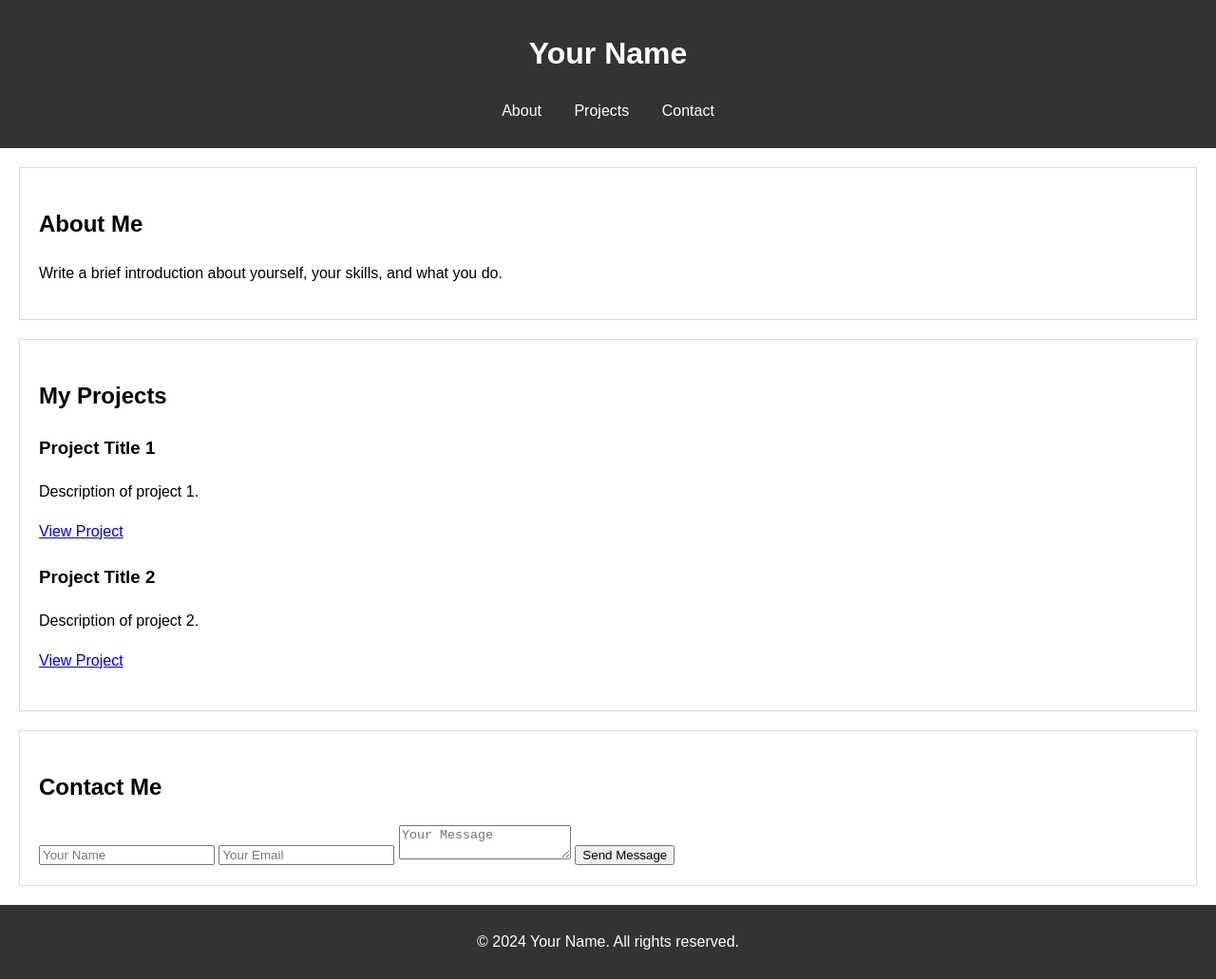
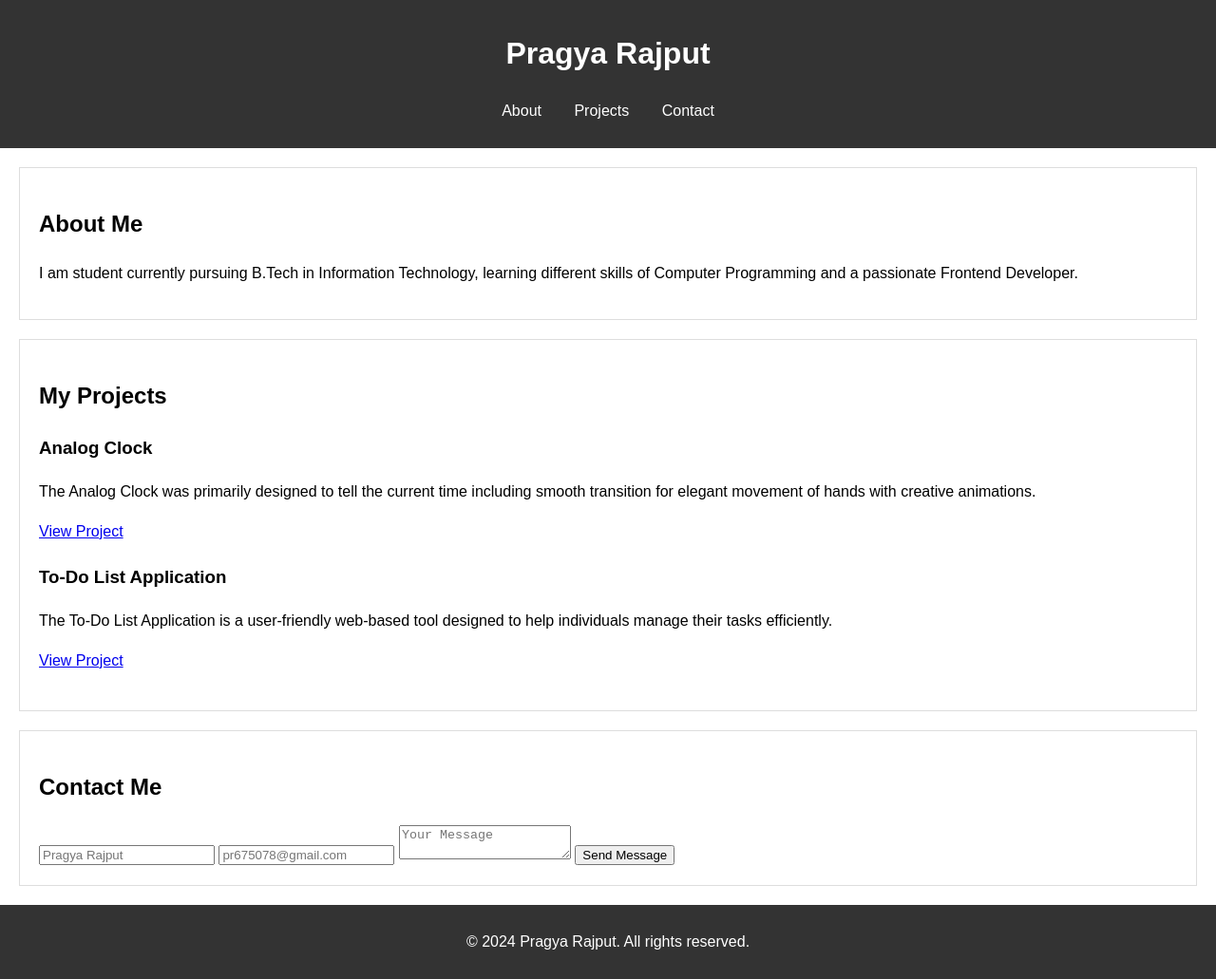
Before and after one commit to pr675078/Portfolio-web, a plain HTML site: page portfolio-web/index.html in a window 1280 px wide. Shown: the whole page at 95% size. Drawn offline with Linux system fonts and the light colour scheme.

Commit message:
Update index.html

```diff
--- a/portfolio-web/index.html
+++ b/portfolio-web/index.html
@@ -3,12 +3,12 @@
 <head>
     <meta charset="UTF-8">
     <meta name="viewport" content="width=device-width, initial-scale=1.0">
-    <title>Your Name - Portfolio</title>
+    <title>Pragya Rajput - Portfolio</title>
     <link rel="stylesheet" href="style.css">
 </head>
 <body>
     <header>
-        <h1>Your Name</h1>
+        <h1>Pragya Rajput</h1>
         <nav>
             <ul>
                 <li><a href="#about">About</a></li>
@@ -20,19 +20,19 @@
 
     <section id="about">
         <h2>About Me</h2>
-        <p>Write a brief introduction about yourself, your skills, and what you do.</p>
+        <p>I am student currently pursuing B.Tech in Information Technology, learning different skills of Computer Programming and a passionate Frontend Developer.</p>
     </section>
 
     <section id="projects">
         <h2>My Projects</h2>
         <div class="project">
-            <h3>Project Title 1</h3>
-            <p>Description of project 1.</p>
+            <h3>Analog Clock</h3>
+            <p>The Analog Clock was primarily designed to tell the current time including smooth transition for elegant movement of hands with creative animations.</p>
             <a href="#">View Project</a>
         </div>
         <div class="project">
-            <h3>Project Title 2</h3>
-            <p>Description of project 2.</p>
+            <h3>To-Do List Application</h3>
+            <p>The To-Do List Application is a user-friendly web-based tool designed to help individuals manage their tasks efficiently.</p>
             <a href="#">View Project</a>
         </div>
         <!-- Add more projects as needed -->
@@ -41,15 +41,15 @@
     <section id="contact">
         <h2>Contact Me</h2>
         <form id="contactForm">
-            <input type="text" placeholder="Your Name" required>
-            <input type="email" placeholder="Your Email" required>
+            <input type="text" placeholder="Pragya Rajput" required>
+            <input type="email" placeholder="pr675078@gmail.com" required>
             <textarea placeholder="Your Message" required></textarea>
             <button type="submit">Send Message</button>
         </form>
     </section>
 
     <footer>
-        <p>&copy; 2024 Your Name. All rights reserved.</p>
+        <p>&copy; 2024 Pragya Rajput. All rights reserved.</p>
     </footer>
 
     <script src="script.js"></script>
```
